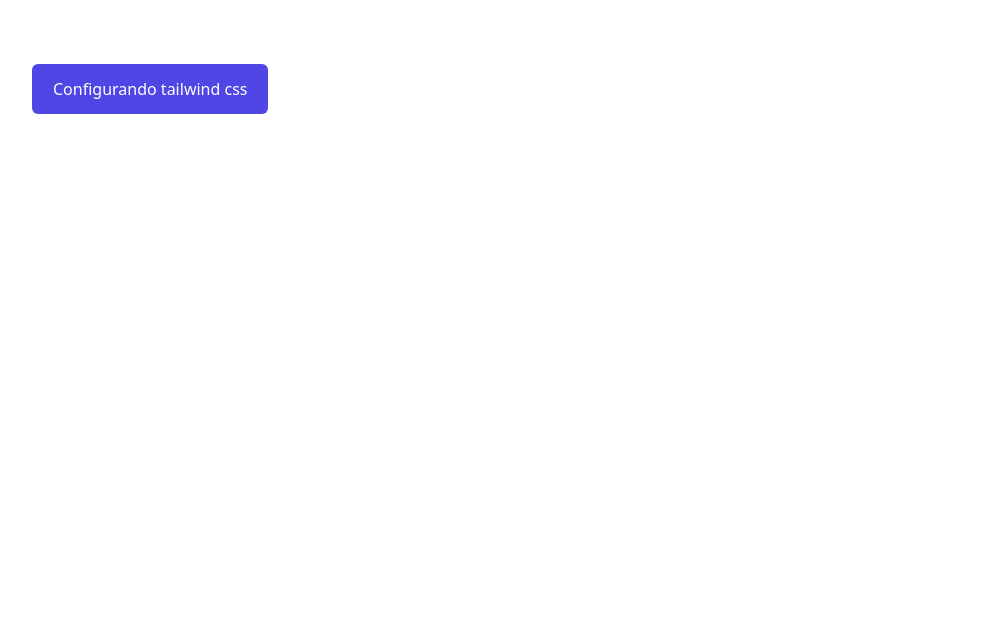
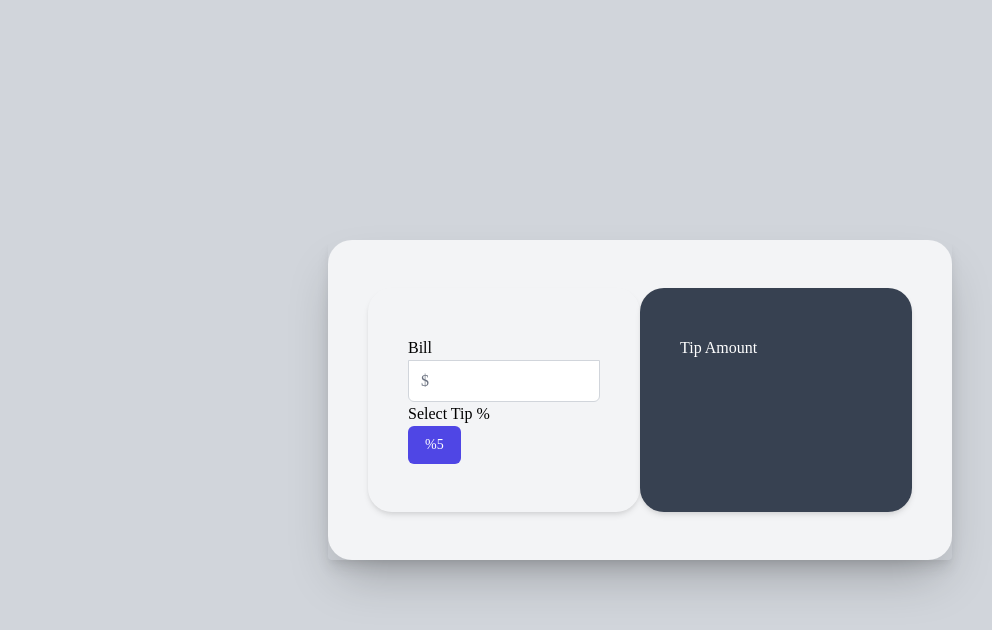
Before and after one commit to Edwardb11/Tip-calculator-app, a React (Create React App) app: page / in a window 1280 px wide. Shown: the top 630 px of the page, without its empty margins (0-992 px from the left). Built offline with nearby package versions, Linux system fonts and the light colour scheme.

Commit message:
Basis for application
Changes to be committed:
	modified:   package-lock.json
	modified:   package.json
	modified:   src/App.js
	new file:   src/componets/Box.js
	modified:   src/index.css
	modified:   tailwind.config.js

Author
    @Edwardb11

```diff
--- a/package.json
+++ b/package.json
@@ -4,6 +4,8 @@
   "private": true,
   "dependencies": {
     "@craco/craco": "^6.4.2",
+    "@heroicons/react": "^1.0.5",
+    "@iconify/icons-heroicons-solid": "^1.1.3",
     "react": "^16.6.1",
     "react-dom": "^16.6.1",
     "react-scripts": "^4.0.3"
--- a/src/App.js
+++ b/src/App.js
@@ -1,13 +1,10 @@
 import React from "react";
-
+import Example from "./componets/Box";
+import './index.css';
 function App() {
   return (
     <>
-      <div className="max-w-7xl mx-auto py-12 px-4 sm:px-6 lg:py-16 lg:px-8 lg:flex lg:items-center lg:justify-between">
-        <h1 className=" cursor-not-allowed inline-flex items-center justify-center px-5 py-3 border border-transparent text-base font-medium rounded-md text-white bg-indigo-600 hover:bg-indigo-700">
-          Configurando tailwind css
-        </h1>
-      </div>
+     <Example></Example>
     </>
   );
 }
--- /dev/null
+++ b/src/componets/Box.js
@@ -0,0 +1,38 @@
+import { LockClosedIcon } from "@heroicons/react/solid";
+
+export default function Example() {
+  return (
+    <>
+      <div className="min-h-screen flex items-center justify-center py-12 px-4 bg-gray-300">
+        <div className="container h-full  space-y-6 bg-gray-100 shadow-2xl border-1 rounded-3xl max-w-1/2">
+          <div className="flex flex-wrap px-10 py-12 rounded shadow-lg text-black w-full">
+            <div className="justify-items-stretch flex-auto   max-w-1/2 sm:max-w-full md:max-w-full lg:max-w-1/2 rounded-3xl px-10 py-12 shadow-md text-black">
+              <form>
+                <label for="bill">Bill</label>
+                <input
+                  id="text"
+                  name="bill"
+                  type="bill"
+                  required
+                  className="appearance-none rounded-none relative block w-full px-3 py-2 border border-gray-300 placeholder-gray-500 text-gray-900 rounded-b-md focus:outline-none focus:ring-indigo-500 focus:border-indigo-500 focus:z-10 sm:text-sm"
+                  placeholder="$"
+                />
+                <label for="btnfive">Select Tip % </label>
+                <button
+                  type="submit"
+                  id="btnfive"
+                  className="Short group relative flex justify-center py-2 px-4 border border-transparent text-sm font-medium rounded-md text-white bg-indigo-600 hover:bg-indigo-700 focus:outline-none focus:ring-2 focus:ring-offset-2 focus:ring-indigo-500"
+                >
+                  %5
+                </button>
+              </form>
+            </div>
+            <div className="justify-items-stretch flex-auto max-w-1/2 sm:max-w-full md:max-w-full lg:max-w-1/2  rounded-3xl px-10 py-12 shadow-md text-black bg-gray-700">
+              <div className="text-white">Tip Amount</div>
+            </div>
+          </div>
+        </div>
+      </div>
+    </>
+  );
+}
--- a/src/index.css
+++ b/src/index.css
@@ -1,3 +1,7 @@
 @tailwind base;
 @tailwind components;
 @tailwind utilities;
+@import url('https://fonts.googleapis.com/css2?family=Space+Mono:wght@400;700&display=swap');
+*{
+    font-family: 'Space Mono';
+}
--- a/tailwind.config.js
+++ b/tailwind.config.js
@@ -2,6 +2,36 @@
   purge: ["./src/**/*.{js,jsx,ts,tsx}", "./public/index.html"],
   darkMode: false, // or 'media' or 'class'
   theme: {
+    screens: {
+      '2xl': {'max': '1535px'},
+      // => @media (max-width: 1535px) { ... }
+
+      'xl': {'max': '1279px'},
+      // => @media (max-width: 1279px) { ... }
+
+      'lg': {'max': '1023px'},
+      // => @media (max-width: 1023px) { ... }
+
+      'md': {'max': '767px'},
+      // => @media (max-width: 767px) { ... }
+
+      'sm': {'max': '639px'},
+      // => @media (max-width: 639px) { ... }
+    },
+    maxWidth: {
+      '0': '0',
+      '1/4': '25%',
+      '1/2': '50%',
+      '3/4': '75%',
+      'full': '100%',
+     },
+     minWidth: {
+      '0': '0',
+      '1/4': '25%',
+      '1/2': '50%',
+      '3/4': '75%',
+      'full': '100%',
+     },
     extend: {},
   },
   variants: {
```
Also changed, not shown: 1 other file (tests, documents, lock files or other folders).
